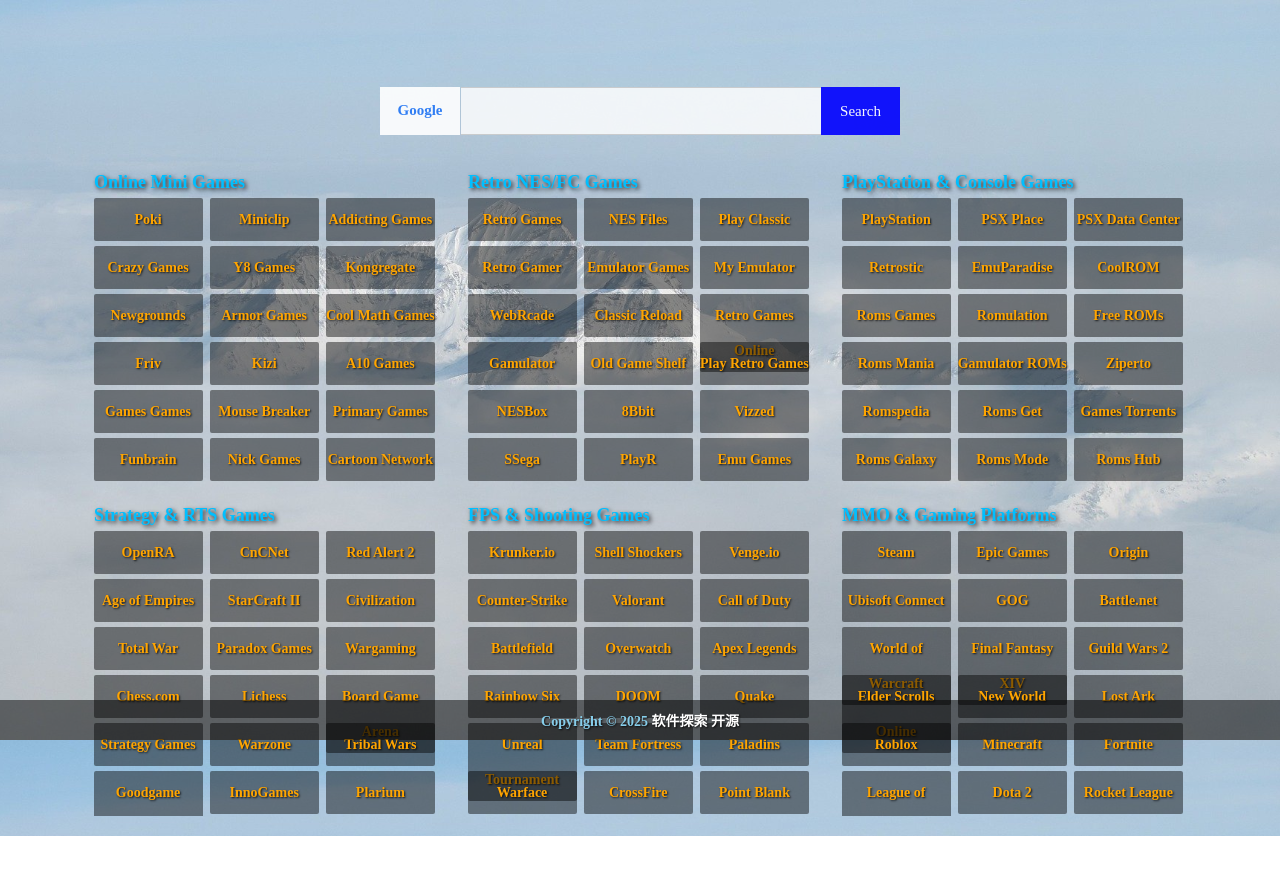
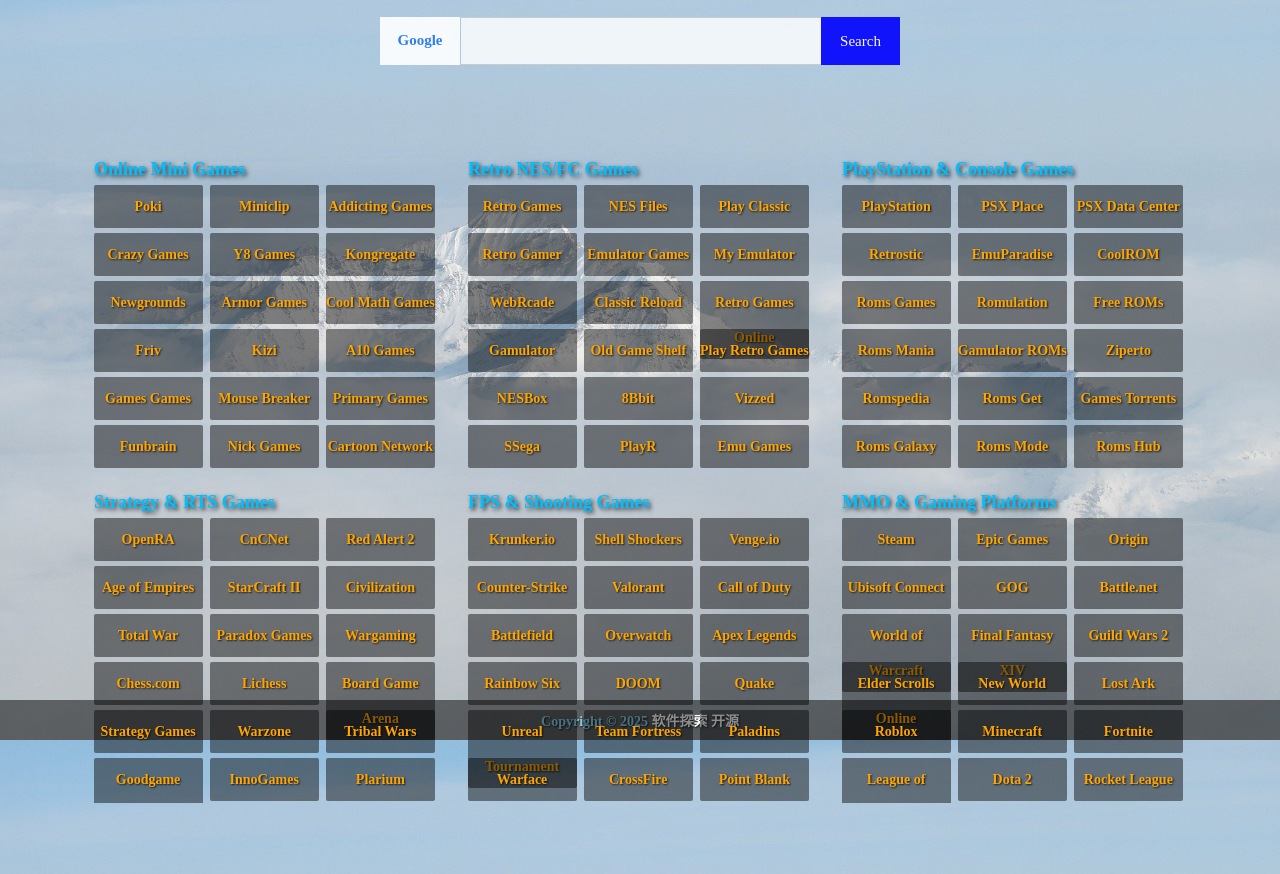
Before and after one commit to xixiL/GamePort, a plain HTML site: page index.html in a window 1280 px wide. Shown: the part 60-934 px from the top of the page. Before the commit the page ends 896 px from the top, so only its background shows below. Drawn offline with nearby package versions, Linux system fonts and the light colour scheme.

Commit message:
Add files via upload

```diff
--- a/css/style.css
+++ b/css/style.css
@@ -86,10 +86,7 @@ body {
 }
 .content{
 	width: 1100px;
-    position: absolute;
-    left: 50%;
-    transform: translateX(-50%);
-    top:25%;
+    margin: 0 auto;
 }
 .qingkong{
 	right: 115px;
@@ -158,7 +155,7 @@ body {
 	height: 110px;
 	margin: 0 auto 30px auto;
 	background: none;
-	padding-top: 90px;
+	padding-top: 20px;
 	z-index: 1;
 	}
 .baidu-2 form{
```
